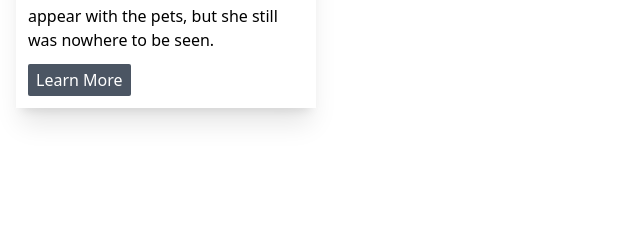
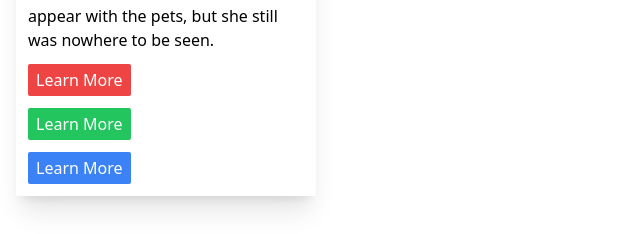
Before and after one commit to Rabyn-Collab/recto, a React (Create React App) app: page / in a window 1280 px wide. Shown: the part 423-657 px from the top of the page, without its empty margins (0-640 px from the left). Built offline with nearby package versions, Linux system fonts and the light colour scheme.

Commit message:
naya kura ho

```diff
--- a/src/components/CardButton.jsx
+++ b/src/components/CardButton.jsx
@@ -1,10 +1,15 @@
 import React from 'react'
 
-const CardButton = () => {
+const CardButton = ({ color }) => {
+  // const age = 90;
+  // const nameSen = 'hello jee how r u';
+
+  // console.log(`sdkfsdkf ${age} ${nameSen}`);
+
   return (
     <div>
 
-      <button className='bg-gray-600 text-white px-2 py-1 rounded-sm hover:ring-2 hover:ring-pink-900'>Learn More</button>
+      <button className={`${color} text-white px-2 py-1 rounded-sm hover:ring-2 hover:ring-pink-900`}>Learn More</button>
     </div>
   )
 }
--- a/src/components/CardCompo.jsx
+++ b/src/components/CardCompo.jsx
@@ -10,7 +10,9 @@
       <img src={url} alt="" />
       <h3>{title}</h3>
       <p>{detail}</p>
-      <CardButton />
+      <CardButton color={'bg-red-500'} />
+      <CardButton color={'bg-green-500'} />
+      <CardButton color={'bg-blue-500'} />
 
     </div>
   )
```
